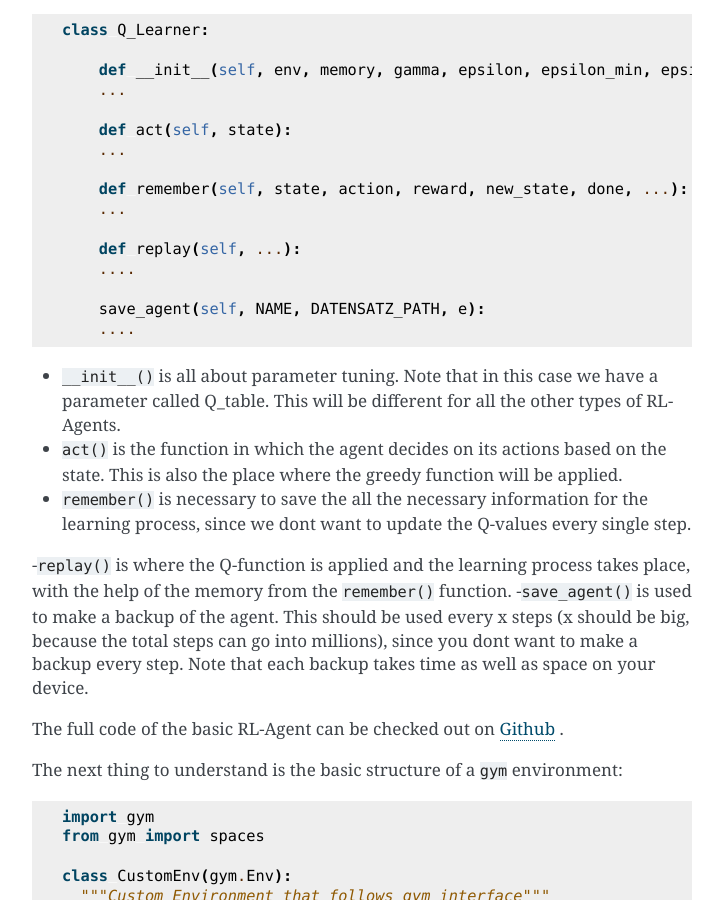
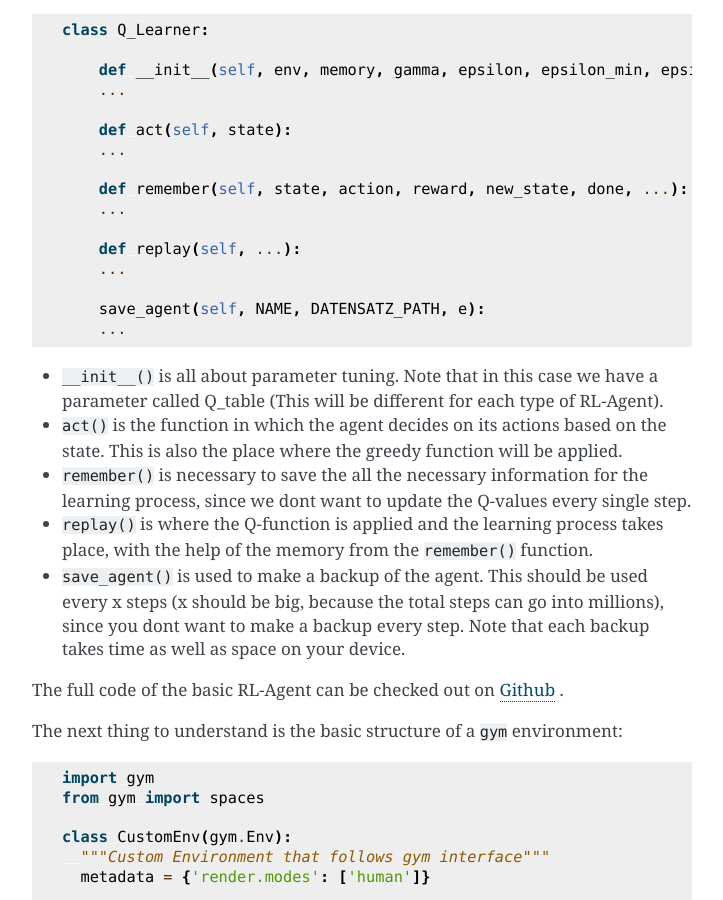
Before and after one commit to maik97/peak-shaver, a Sphinx documentation site: the page built from docs/getting_started.rst, in a window 1280 px wide and 900 px high, scrolled down 4202 px. Shown: the whole window, without its empty margins (388-1111 px from the left). Built offline with Sphinx 7.4.7, drawn with Linux system fonts in a browser that asks for light colours.

Commit message:
docs updated

```diff
--- a/docs/getting_started.rst
+++ b/docs/getting_started.rst
@@ -140,16 +140,16 @@ Assuming you have understood the basics of RL-Learning, the first thing to expla
         ...
 
         def replay(self, ...):
-        ....
+        ...
 
         save_agent(self, NAME, DATENSATZ_PATH, e):
-        ....
+        ...
 
-- ``__init__()`` is all about parameter tuning. Note that in this case we have a parameter called Q_table. This will be different for all the other types of RL-Agents.
+- ``__init__()`` is all about parameter tuning. Note that in this case we have a parameter called Q_table (This will be different for each type of RL-Agent).
 - ``act()`` is the function in which the agent decides on its actions based on the state. This is also the place where the greedy function will be applied.
 - ``remember()`` is necessary to save the all the necessary information for the learning process, since we dont want to update the Q-values every single step.
--``replay()`` is where the Q-function is applied and the learning process takes place, with the help of the memory from the ``remember()`` function.
--``save_agent()`` is used to make a backup of the agent. This should be used every x steps (x should be big, because the total steps can go into millions), since you dont want to make a backup every step. Note that each backup takes time as well as space on your device.
+- ``replay()`` is where the Q-function is applied and the learning process takes place, with the help of the memory from the ``remember()`` function.
+- ``save_agent()`` is used to make a backup of the agent. This should be used every x steps (x should be big, because the total steps can go into millions), since you dont want to make a backup every step. Note that each backup takes time as well as space on your device.
 
 The full code of the basic RL-Agent can be checked out on `Github <https://github.com/maik97/peak-shaver/blob/main/peak-shaver/main/agent_q_table.py>`_ .
 
```
